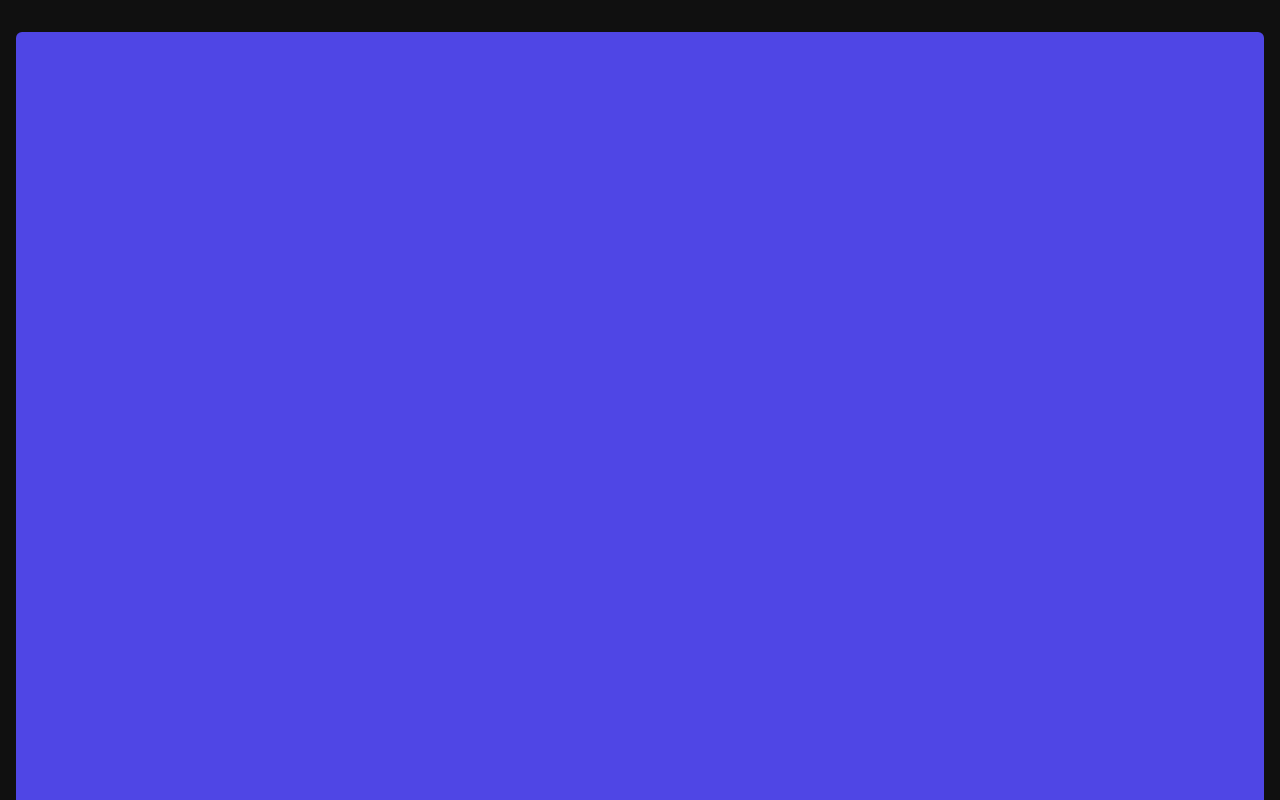
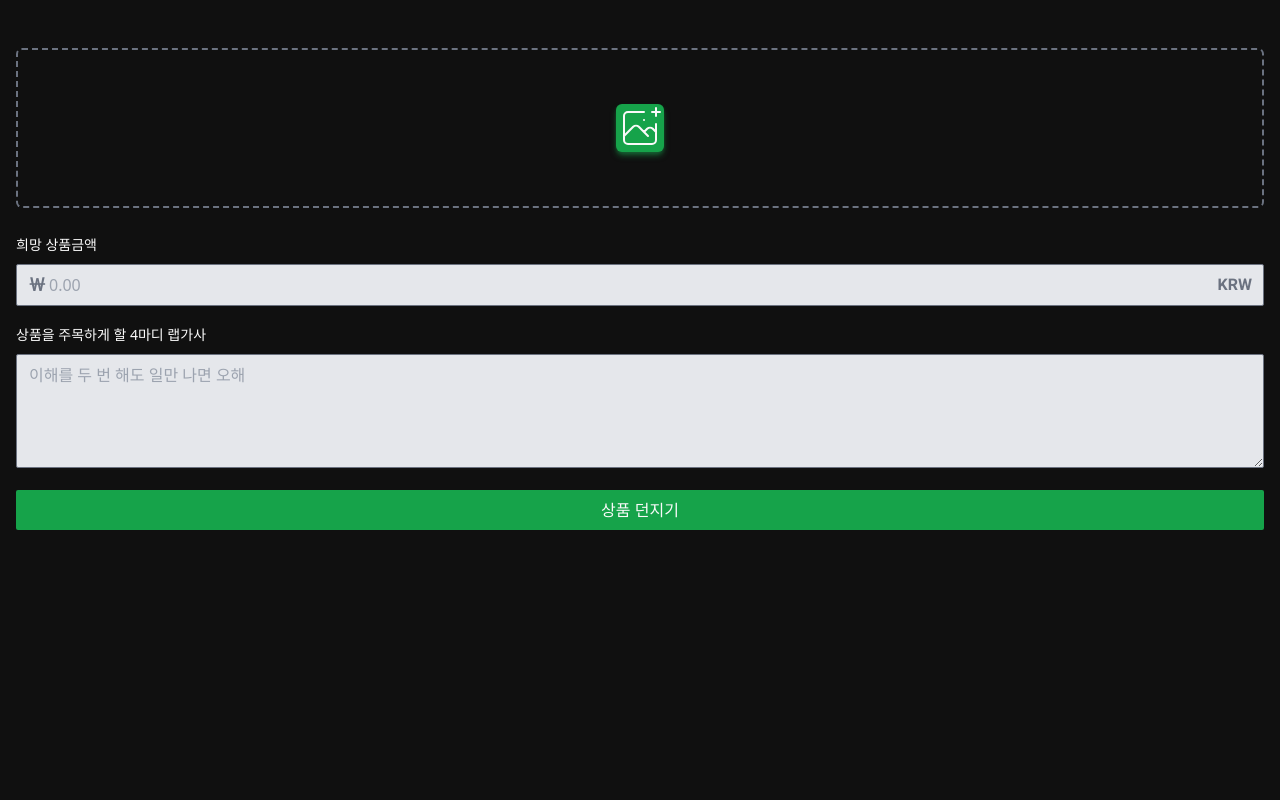
Before and after one commit to yyb02006/NextPractice, a Next.js app: page /details/upload in a window 1280 px wide. Shown: the top 800 px of the page. Built offline with nearby package versions, Linux system fonts and the light colour scheme; a web font is replaced by a local one.

Commit message:
upload페이지 마크업, CSS 작성

```diff
--- a/src/pages/details/[id].tsx
+++ b/src/pages/details/[id].tsx
@@ -1,6 +1,6 @@
 import type { NextPage } from 'next';
 
-const ItemDetail: NextPage = () => {
+const Detail: NextPage = () => {
 	return (
 		<div className='bg-[#101010] text-[#fafafa] h-full font-Roboto px-4 py-8'>
 			<div>
@@ -74,4 +74,4 @@ const ItemDetail: NextPage = () => {
 	);
 };
 
-export default ItemDetail;
+export default Detail;
--- /dev/null
+++ b/src/pages/details/upload.tsx
@@ -0,0 +1,66 @@
+import type { NextPage } from 'next';
+
+const Upload: NextPage = () => {
+	return (
+		<div className='bg-[#101010] text-[#fafafa] h-full min-h-screen font-SCoreDream px-4 py-12'>
+			<div>
+				<label className='group w-full h-40 flex justify-center items-center cursor-pointer border-2 border-dashed rounded-md border-gray-500 hover:border-emerald-400'>
+					<svg
+						className='h-12 w-12 bg-green-600 rounded-md shadow-md shadow-green-800 group-hover:bg-emerald-500 cursor-pointer'
+						stroke='currentColor'
+						fill='none'
+						viewBox='0 0 48 48'
+						aria-hidden='true'
+					>
+						<path
+							d='M28 8H12a4 4 0 00-4 4v20m32-12v8m0 0v8a4 4 0 01-4 4H12a4 4 0 01-4-4v-4m32-4l-3.172-3.172a4 4 0 00-5.656 0L28 28M8 32l9.172-9.172a4 4 0 015.656 0L28 28m0 0l4 4m4-24h8m-4-4v8m-12 4h.02'
+							strokeWidth={2}
+							strokeLinecap='round'
+							strokeLinejoin='round'
+						/>
+					</svg>
+					<input className='hidden' type='file' />
+				</label>
+			</div>
+			<div className='mt-6 select-none'>
+				<label htmlFor='price' className='font-light text-sm'>
+					희망 상품금액
+				</label>
+				<div className='relative mt-2 flex items-center'>
+					<div className='absolute pl-3 h-full flex items-center font-bold left-0 top-0 text-gray-500'>
+						<span className='font-Roboto text-lg'>￦</span>
+					</div>
+					<input
+						type='number'
+						id='price'
+						placeholder='0.00'
+						className='appearance-none text-gray-600 pl-8 pr-12 w-full bg-gray-200 rounded-sm placeholder-gray-400 outline-none focus:border-green-600 focus:ring-[2px] focus:ring-green-600'
+					/>
+					<div>
+						<span className='absolute font-Roboto pr-3 h-full flex items-center font-bold right-0 top-0 text-gray-500'>
+							KRW
+						</span>
+					</div>
+				</div>
+			</div>
+			<div className='mt-4 select-none'>
+				<label htmlFor='description' className='font-light text-sm'>
+					상품을 주목하게 할 4마디 랩가사
+				</label>
+				<div>
+					<textarea
+						rows={4}
+						id='description'
+						className='appearance-none mt-2 text-gray-600 w-full bg-gray-200 rounded-sm placeholder-gray-400 outline-none focus:border-green-600 focus:ring-[2px] focus:ring-green-600'
+						placeholder='이해를 두 번 해도 일만 나면 오해'
+					/>
+				</div>
+			</div>
+			<button className='mt-4 w-full bg-green-600 rounded-sm py-2 hover:bg-emerald-500 font-medium focus:outline-none focus:ring-2 focus:ring-green-600 focus:ring-offset-2 transition-color duration-100'>
+				상품 던지기
+			</button>
+		</div>
+	);
+};
+
+export default Upload;
--- a/src/pages/enter.tsx
+++ b/src/pages/enter.tsx
@@ -45,7 +45,12 @@ export default function Enter() {
 					</div>
 				</div>
 				<form className='flex flex-col item mt-4'>
-					<label className='font-normal text-sm text-gray-300'>
+					<label
+						htmlFor={`${
+							method === 'email' ? 'email' : method === 'phone' ? 'phone' : ''
+						}`}
+						className='font-normal text-sm text-gray-300'
+					>
 						{method === 'email' ? '이-메일 어드레-쓰' : null}
 						{method === 'phone' ? 'One call Away - Charlie puth' : null}
 					</label>
@@ -53,6 +58,7 @@ export default function Enter() {
 						{method === 'email' ? (
 							<input
 								type='email'
+								id='email'
 								className='appearance-none w-full bg-gray-200 rounded-sm placeholder-gray-400 font-medium outline-none focus:border-green-600 focus:ring-[2px] focus:ring-green-600'
 								placeholder='abcd@gmail.com'
 								required
@@ -66,6 +72,7 @@ export default function Enter() {
 								<input
 									className='appearance-none w-full bg-gray-200 border-gray-300 text-[#101010] placeholder-gray-400 font-medium focus:border-green-600 focus:ring-[2px] focus:ring-green-600 rounded-r-sm'
 									type='number'
+									id='phone'
 									placeholder='010-1234-5678'
 									required
 								/>
--- a/src/styles/globals.css
+++ b/src/styles/globals.css
@@ -189,4 +189,9 @@
 		-webkit-font-smoothing: antialiased;
 		-moz-osx-font-smoothing: grayscale;
 	}
+	input[type='number']::-webkit-inner-spin-button,
+	input[type='number']::-webkit-outer-spin-button {
+		-webkit-appearance: none;
+		margin: 0;
+	}
 }
```
